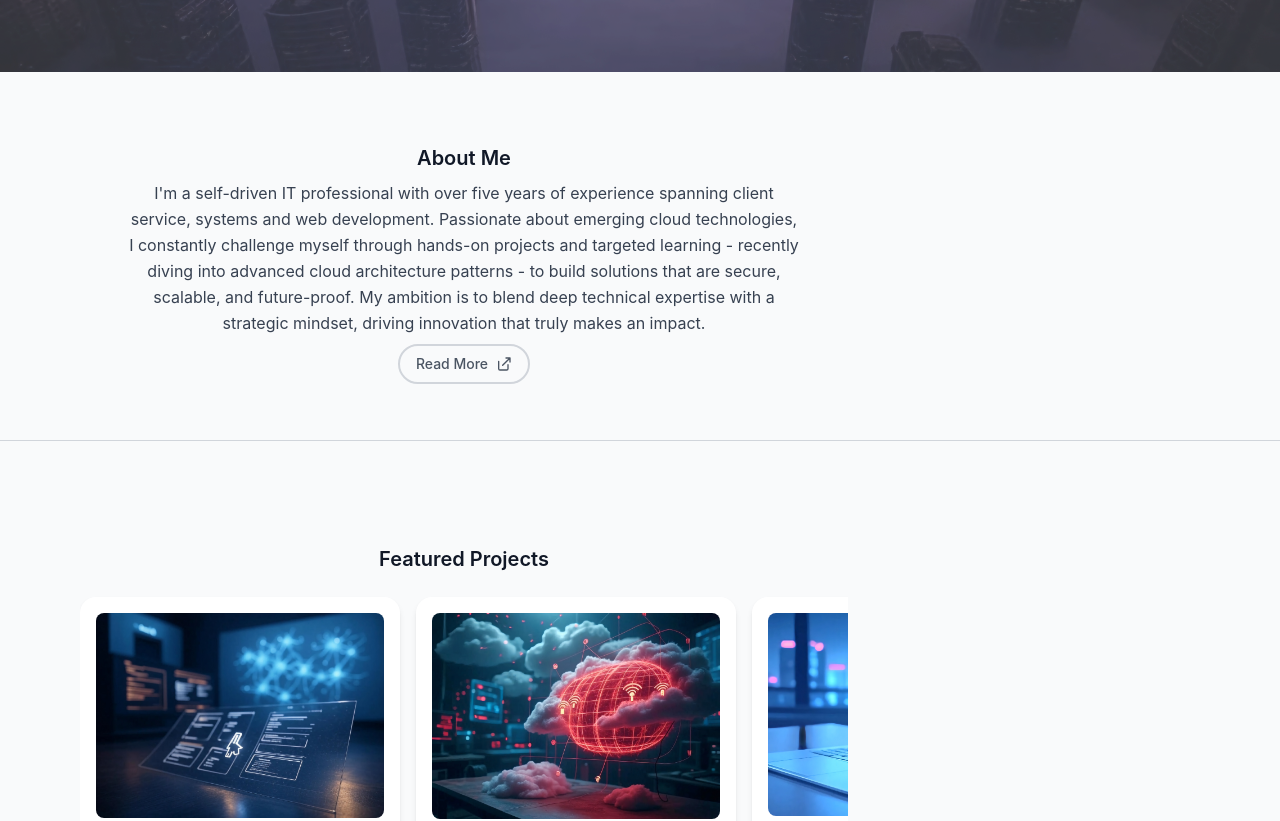
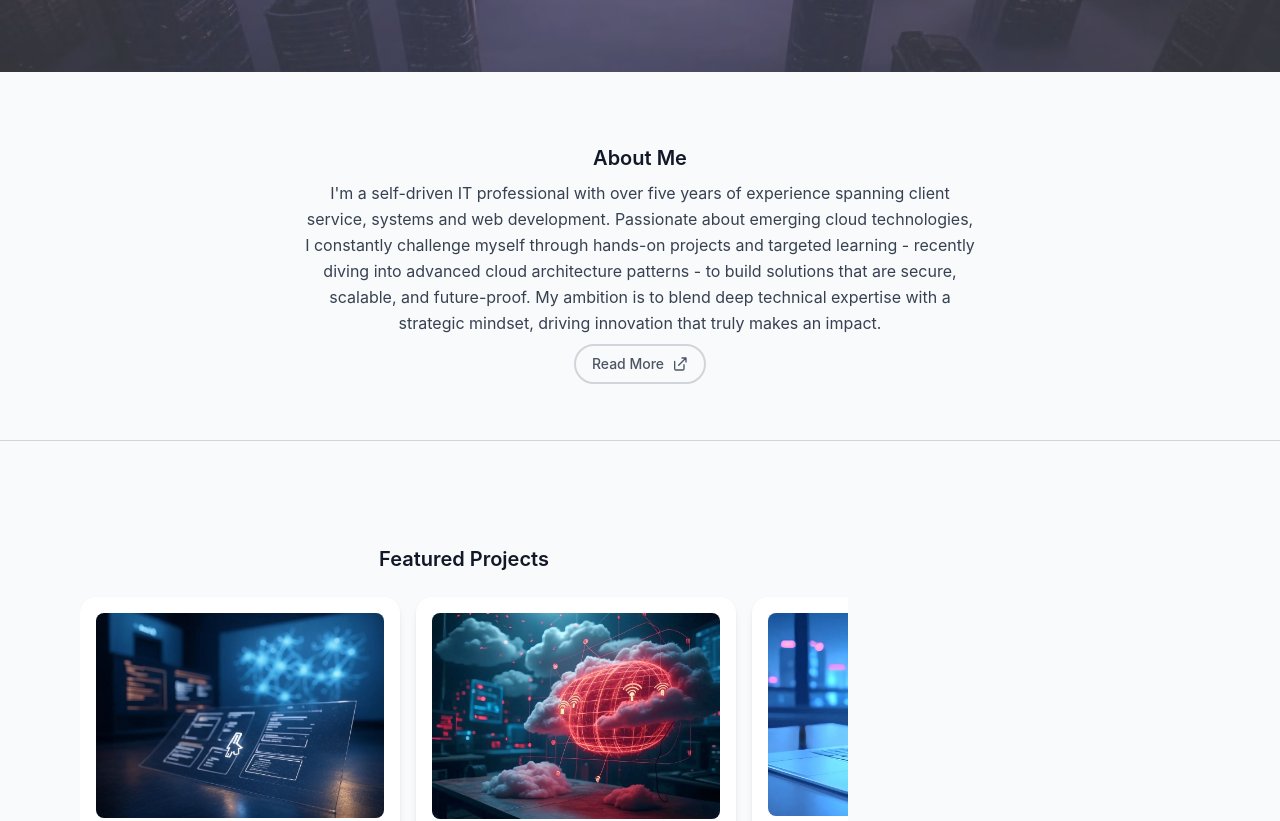
Before and after one commit to MrSpecks/MrSpecks-, a Next.js app in the folder portfolio/: page / in a window 1280 px wide. Shown: the part 560-1381 px from the top of the page. Built offline with nearby package versions, Linux system fonts and the light colour scheme.

Commit message:
Centered items and text

```diff
--- a/portfolio/pages/contact.tsx
+++ b/portfolio/pages/contact.tsx
@@ -64,7 +64,7 @@ export default function ContactPage() {
       </section>
 
         <motion.section
-          className="mb-8 px-4 py-10 max-w-4xl mx-auto text-center bg-gradient-to-r from-blue-50/30 to-transparent dark:from-blue-900/20 rounded-xl shadow-inner"
+          className="mb-8 px-4 py-10 max-w-4xl mx-auto text-center items-center bg-gradient-to-r from-blue-50/30 to-transparent dark:from-blue-900/20 rounded-xl shadow-inner"
           initial={{ opacity: 0, scale: 0.95 }}
           whileInView={{ opacity: 1, scale: 1 }}
           transition={{ delay: 0.2, duration: 0.5 }}
--- a/portfolio/pages/index.tsx
+++ b/portfolio/pages/index.tsx
@@ -78,7 +78,7 @@ export default function HomePage() {
 
       {/* About Preview */}
       <motion.section
-        className="w-full flex flex-col justify-center mt-12 text-center px-4 py-6 max-w-6xl mx-auto"
+        className="w-full flex flex-col justify-center mt-12 text-center items-center px-4 py-6 max-w-6xl mx-auto"
         initial={{ opacity: 0, y: 30 }}
         whileInView={{ opacity: 1, y: 0 }}
         transition={{ duration: 0.6, ease: 'easeOut' }}
@@ -137,7 +137,7 @@ export default function HomePage() {
 
       {/* CTA Buttons */}
  <motion.section
-   className="mb-2 px-4 py-10 max-w-4xl mx-auto text-center"
+   className="mb-2 px-4 py-10 max-w-4xl mx-auto text-center items-center"
    initial={{ opacity: 0, y: 30 }}
    whileInView={{ opacity: 1, y: 0 }}
    transition={{ duration: 0.6, ease: 'easeOut' }}
```
